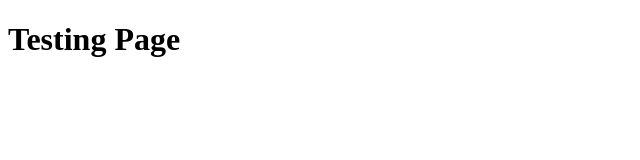
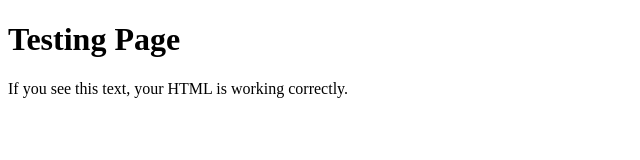
Before and after one commit to masomodigital/Pen-number, a plain HTML site: page index.html in a window 1280 px wide. Shown: the whole page, without its empty margins (0-640 px from the left). Drawn offline with Linux system fonts and the light colour scheme.

Commit message:
Update index.html

```diff
--- a/index.html
+++ b/index.html
@@ -3,9 +3,10 @@
 <head>
     <meta charset="UTF-8">
     <meta name="viewport" content="width=device-width, initial-scale=1.0">
-    <title>Pen Number Check</title>
+    <title>Simple HTML Test</title>
 </head>
 <body>
     <h1>Testing Page</h1>
+    <p>If you see this text, your HTML is working correctly.</p>
 </body>
 </html>
```
